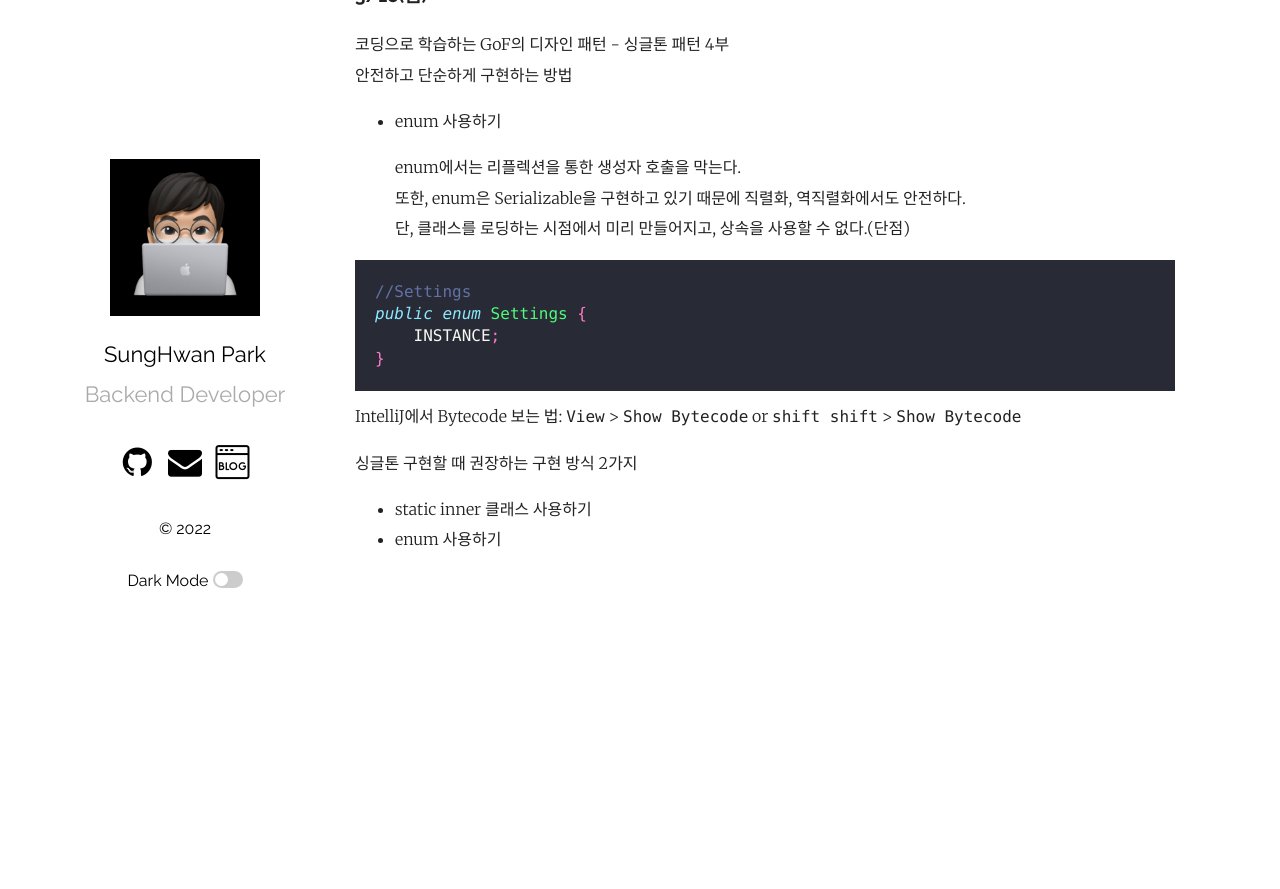
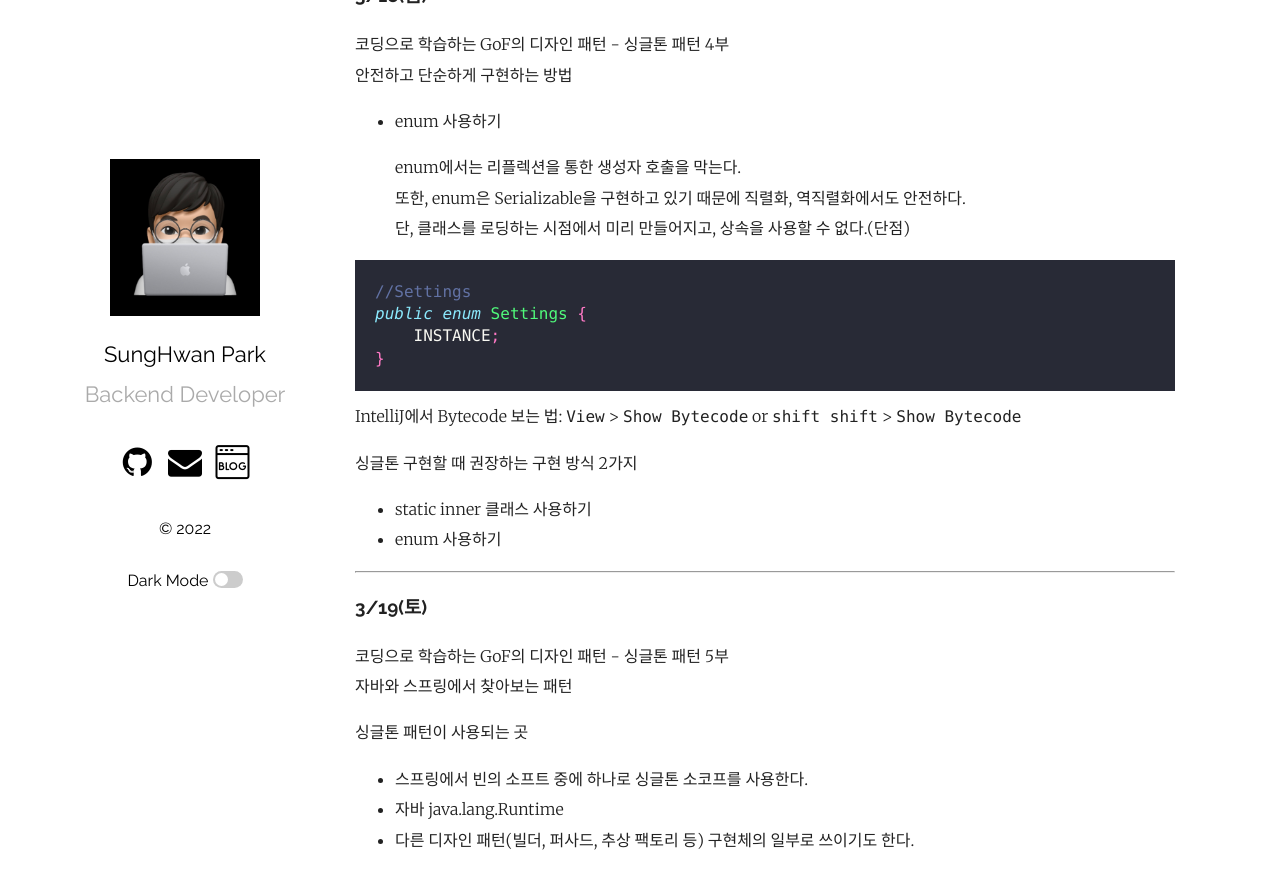
Before and after one commit to mrpark219/TIL, a Jekyll site: the page built from _posts/2022-03-13-3월TIL.markdown, in a window 1280 px wide and 900 px high, scrolled down 4615 px. Shown: the top 889 px of the window. Built offline with Jekyll 4.4.1, drawn with Linux system fonts in a browser that asks for light colours; comment, search, counter and statistics services are not loaded; before the commit the page ends 5215 px from its top, so only the background shows below that.

Commit message:
feat: 2022-03-19 TIL 추가

```diff
--- a/_posts/2022-03-13-3월TIL.markdown
+++ b/_posts/2022-03-13-3월TIL.markdown
@@ -234,3 +234,16 @@ IntelliJ에서 Bytecode 보는 법: `View` > `Show Bytecode` or `shift shift` >
 
 -   static inner 클래스 사용하기
 -   enum 사용하기
+
+---
+
+### 3/19(토)
+
+코딩으로 학습하는 GoF의 디자인 패턴 - 싱글톤 패턴 5부<br/>
+자바와 스프링에서 찾아보는 패턴
+
+싱글톤 패턴이 사용되는 곳
+
+-   스프링에서 빈의 소프트 중에 하나로 싱글톤 소코프를 사용한다.
+-   자바 java.lang.Runtime
+-   다른 디자인 패턴(빌더, 퍼사드, 추상 팩토리 등) 구현체의 일부로 쓰이기도 한다.
```
